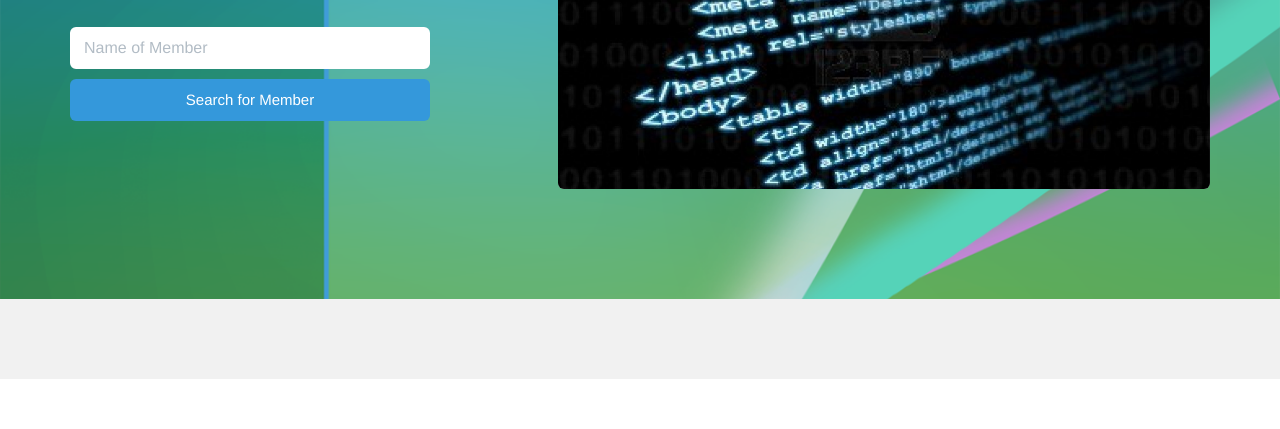
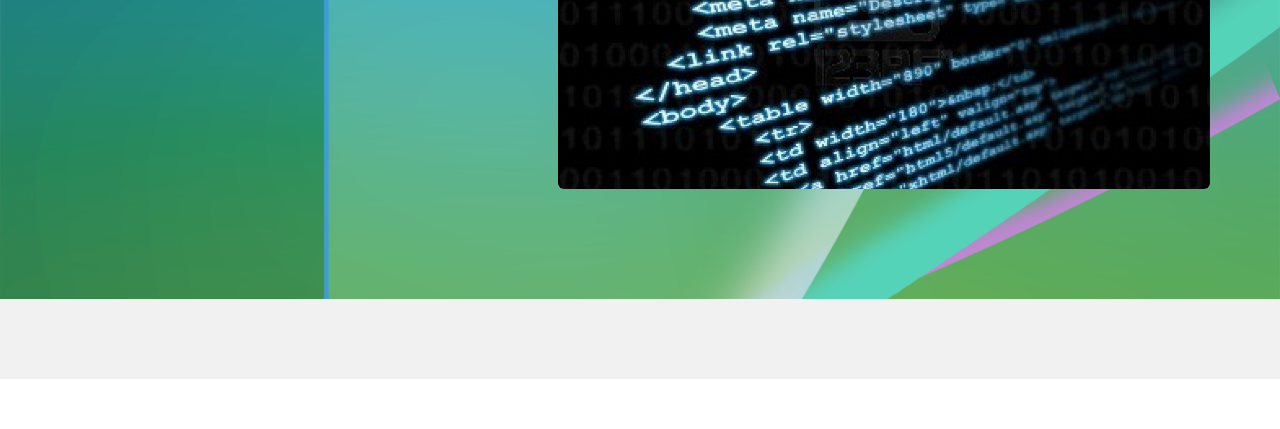
Before and after one commit to rileyneedham56/Group1-Portfolio, a plain HTML site: page Developer/samples/sample-03/index.html in a window 1280 px wide. Shown: the part 371-800 px from the top of the page. Drawn offline with Linux system fonts and the light colour scheme.

```diff
--- a/Developer/samples/sample-03/index.html
+++ b/Developer/samples/sample-03/index.html
@@ -52,16 +52,7 @@
                             <p>
                                 Look at our work, and note the progress made from the beginning of the year to now.
                             </p>
-                            <div class="signup-form">
-                                <form>
-                                    <div class="form-group">
-                                        <input class="form-control" type="text" placeholder="Name of Member">
-                                    </div>
-                                    <div class="form-group">
-                                        <button type="submit" class="btn btn-block btn-info">Search for Member</button>
-                                    </div>
-                                </form>
-                            </div>
+
 
                         </div>
                         <div class="col-sm-7 col-sm-offset-1 player-wrapper">
```
